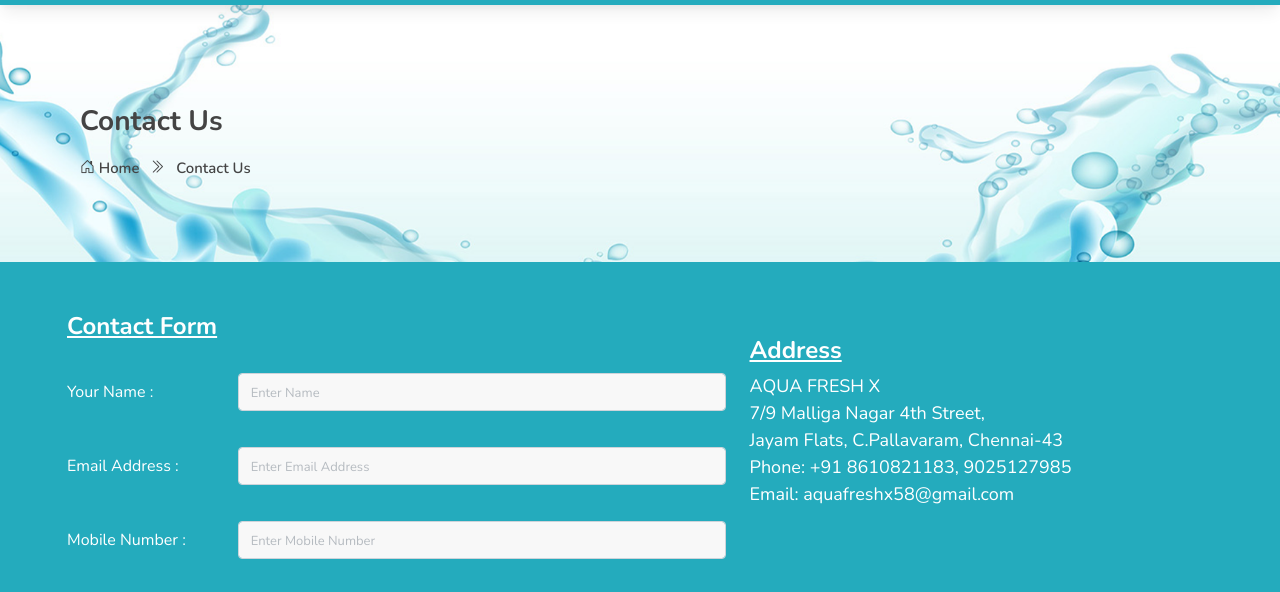
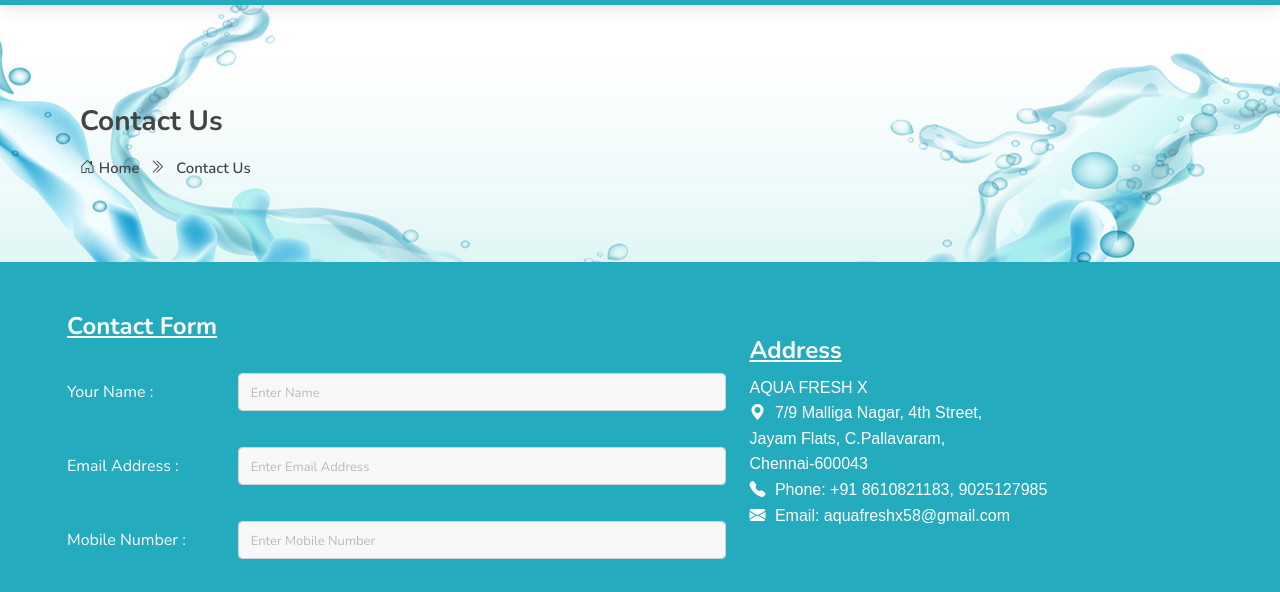
Before and after one commit to SmartiappsDevTeam/aquafresh, a plain HTML site: page contact.html in a window 1280 px wide. Shown: the part 85-677 px from the top of the page. Drawn offline with nearby package versions, Linux system fonts and the light colour scheme; files whose address does not match are found by name.

Commit message:
contact and pincode changes

```diff
--- a/assets/css/style.css
+++ b/assets/css/style.css
@@ -1248,3 +1248,14 @@ header {
 .justify-text {
   text-align: justify;
 }
+
+.address-section p {
+  font-family: Arial, sans-serif; /* Change font-family as desired */
+  font-size: 16px; /* Adjust font size */
+  line-height: 1.6; /* Adjust line height for better readability */
+  margin-top: 10px; /* Adjust margin top as needed */
+}
+
+.address-section i {
+  margin-right: 5px; /* Add margin between icon and text */
+}
--- a/contact.html
+++ b/contact.html
@@ -107,13 +107,15 @@
                             <u><h2 class="fs-4 fw-bold">Address</h2></u>
                             <p>
                                 AQUA FRESH X <br>
-                                7/9 Malliga Nagar 4th Street,<br>
-                                Jayam Flats, C.Pallavaram, Chennai-43<br>
-                                Phone: +91 8610821183, 9025127985<br>
-                                Email: aquafreshx58@gmail.com
+                                <i class="bi-geo-alt-fill"></i>
+                                7/9 Malliga Nagar, 4th Street,<br>
+                                Jayam Flats, C.Pallavaram,<br> Chennai-600043<br>
+                                <i class="bi bi-telephone-fill"></i> Phone: +91 8610821183, 9025127985<br>
+                                <i class="bi-envelope-fill"></i> Email: aquafreshx58@gmail.com
                             </p>
                         </div>
                     </div>
+
                 </div>
             </div>
         </div>
```
Also changed, not shown: about.html (+1 -1 lines), index.html (+1 -1 lines), products.html (+1 -1 lines), services.html (+1 -1 lines), assets/images/product/WhatsApp Image 2024-07-02 at 3.13.30 PM.jpeg (deleted), assets/images/product/WhatsApp Image 2024-07-02 at 3.13.31 PM (1).jpeg (deleted), assets/images/product/WhatsApp Image 2024-07-02 at 3.13.31 PM.jpeg (deleted), assets/images/product/WhatsApp Image 2024-07-02 at 3.13.32 PM (1).jpeg (deleted), assets/images/product/WhatsApp Image 2024-07-02 at 3.13.32 PM (2).jpeg (deleted), assets/images/product/WhatsApp Image 2024-07-02 at 3.13.32 PM.jpeg (deleted), assets/images/product/WhatsApp Image 2024-07-02 at 3.15.33 PM (1).jpeg (deleted), assets/images/product/WhatsApp Image 2024-07-02 at 3.15.33 PM.jpeg (deleted), assets/images/product/WhatsApp Image 2024-07-02 at 3.15.34 PM (1).jpeg (deleted), assets/images/product/WhatsApp Image 2024-07-02 at 3.15.34 PM.jpeg (deleted), 1 more files.
